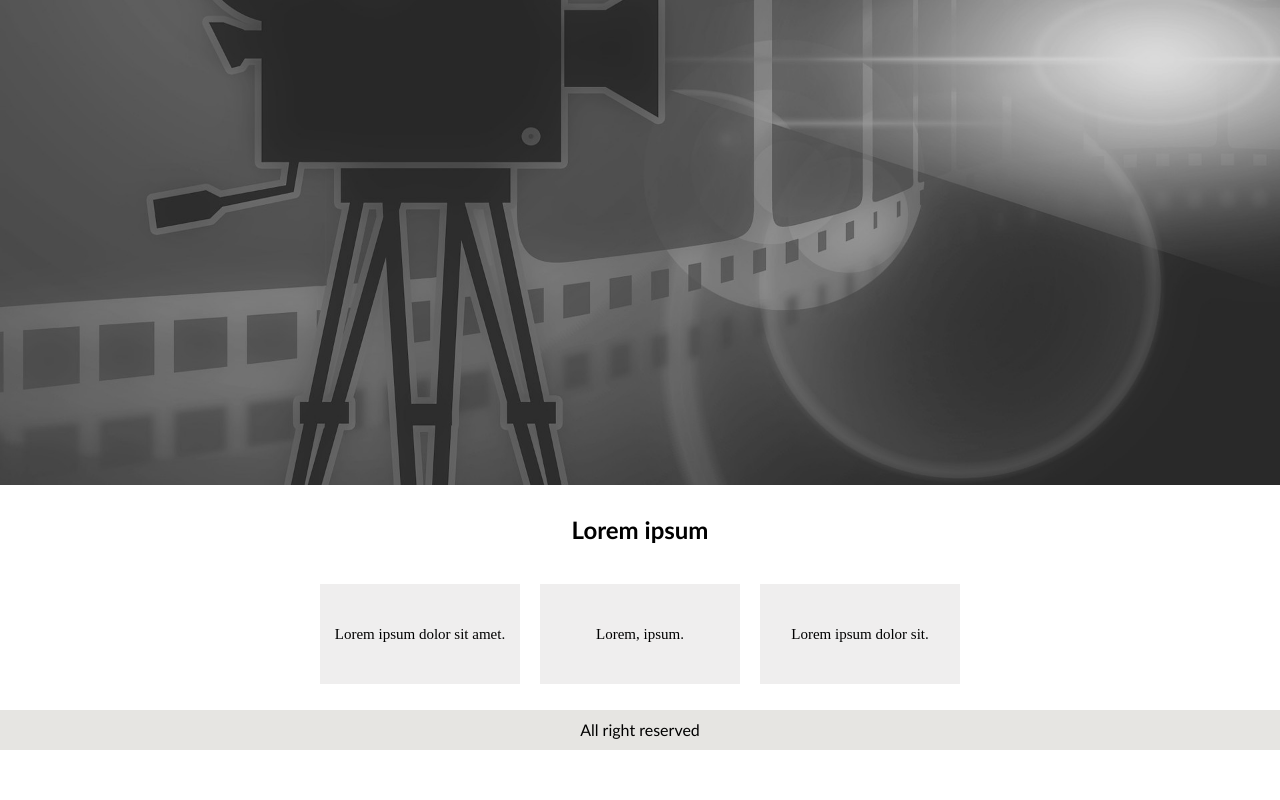
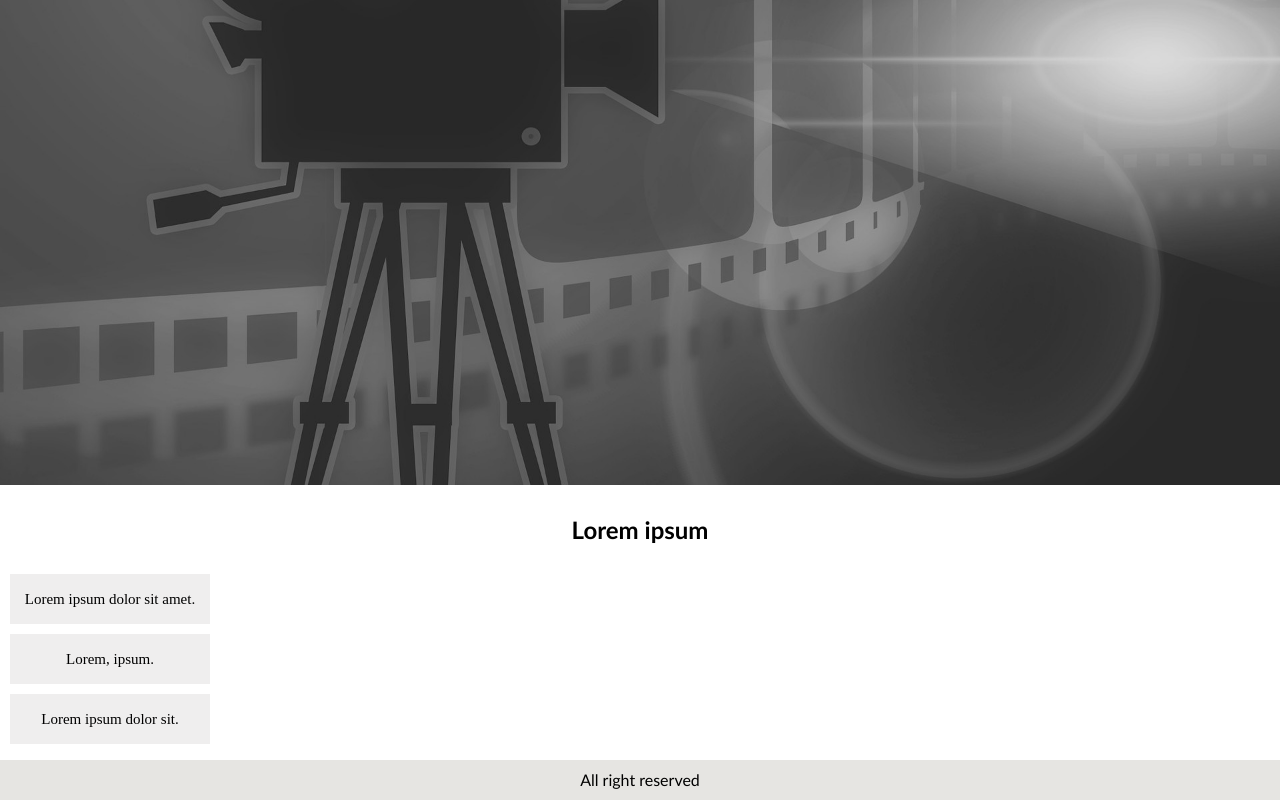
Before and after one commit to IT-Cluster-Academy-FWD/fwdo-1-flexbox-g2, a plain HTML site: page pages/solomiia.html in a window 1280 px wide. Shown: the part 401-1201 px from the top of the page. Before the commit the page ends 1151 px from the top, so only its background shows below. Drawn offline with Linux system fonts and the light colour scheme.

Commit message:
changed media

```diff
--- a/css/solomiia.css
+++ b/css/solomiia.css
@@ -67,11 +67,12 @@ p {
 }
 
 .benefits div {
+  display: block;
   background-color: #8f888825;
   width: 200px;
   margin: 10px;
   text-align: center;
-  line-height: 100px;
+  line-height: 50px;
   font-size: 15px;
   font-family: initial;
 }
@@ -83,8 +84,9 @@ p {
   background-color: rgba(150, 147, 135, 0.24);
 }
 
-@media screen and (max-width: 768px) {
+@media screen and (min-width: 768px) {
   .benefits {
+    display: block;
     flex-direction: column;
     align-items: center;
   }
@@ -98,4 +100,3 @@ p {
   .logo {
     margin-bottom: 0;
   }
-}
```
